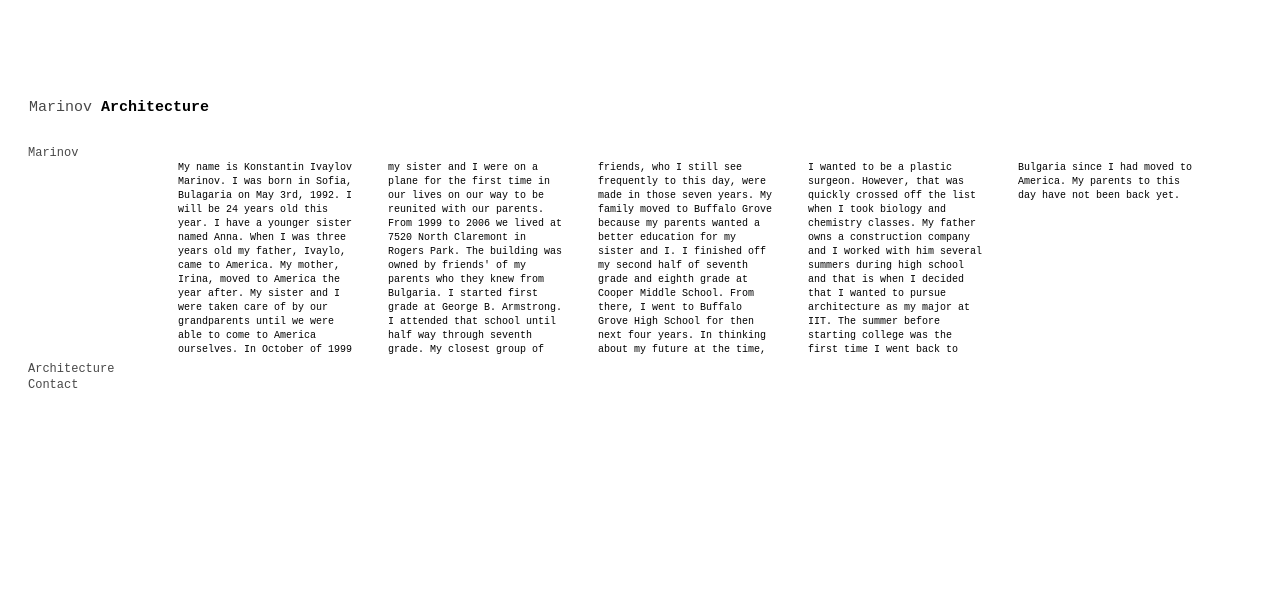
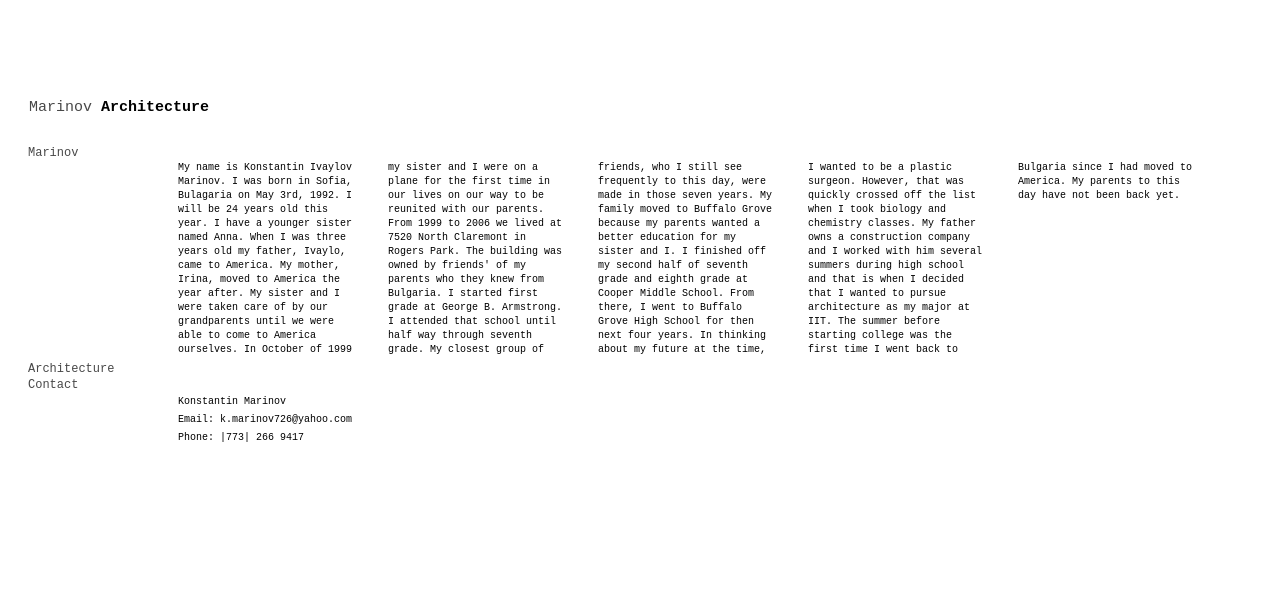
Before and after one commit to shinoko726/singlepage, a plain HTML site: page index.html in a window 1280 px wide. Drawn offline with Linux system fonts and the light colour scheme.

Commit message:
added contact info and screen

```diff
--- a/index.html
+++ b/index.html
@@ -35,6 +35,11 @@
           </div>
         <li><a href="works">Architecture</a></li>
         <li><a href="contact">Contact</a></li>
+          <div class="contact">
+            <li>Konstantin Marinov</li>
+            <li>Email: k.marinov726@yahoo.com</li>
+            <li>Phone: |773| 266 9417</li>
+          </div>
       </ul>
     </div>
     </body?>
--- a/screen.css
+++ b/screen.css
@@ -134,5 +134,20 @@ a {
     -webkit-column-gap: 30px;
     -moz-column-gap: 30px;
     column-gap: 30px;
+}
 
+.contact {
+    color: #000000;
+    font-family:'Cousine';
+    font-size: 10px;
+    font-weight: 400;
+    width: 600px;
+	  height: 200px;
+    margin-left: 150px;
+    line-height: 140%;
+
+	-ms-column-count:1;
+    -webkit-column-count: 1;
+    -moz-column-count: 1;
+    column-count: 1;
 }
```
